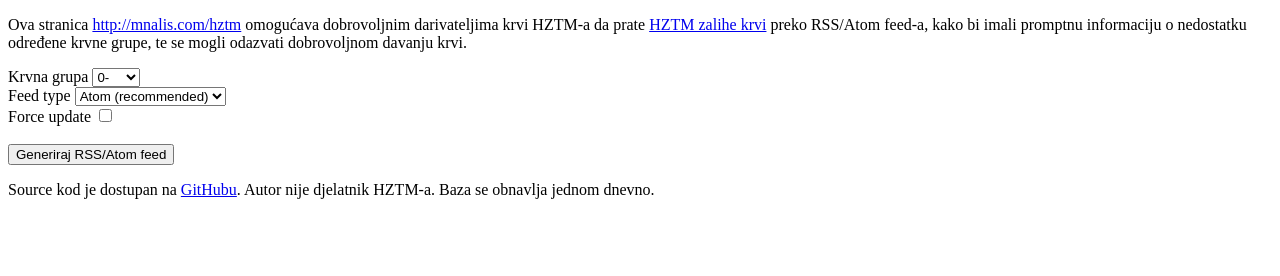
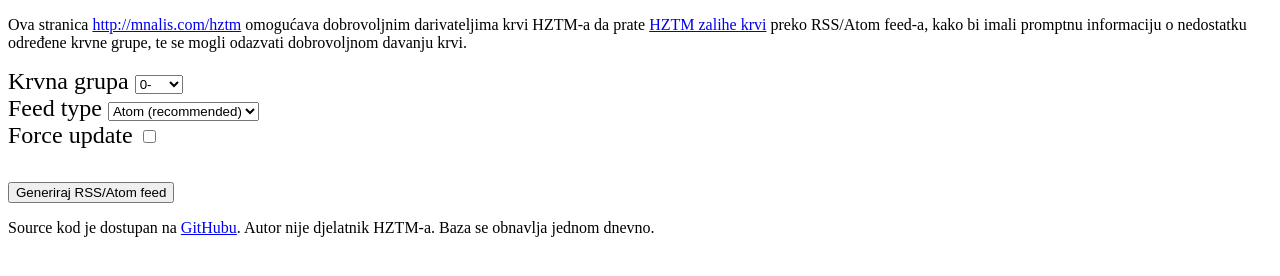
Before and after one commit to mnalis/hztm_darivatelji_rss, a plain HTML site: page index.html in a window 1280 px wide. Drawn offline with Linux system fonts and the light colour scheme.

Commit message:
prilagodba velicine za mobitel

```diff
--- a/index.html
+++ b/index.html
@@ -3,6 +3,7 @@
 <head>
 	<meta charset="utf-8">
 	<title>RSS/Atom feed potražnje krvnih grupa u HZTM-u</title>
+	<meta name="viewport" content="width=device-width, initial-scale=1">
 	<link href="hztm_rss.cgi?grupa=0minus"  type="application/atom+xml" rel="alternate" title="HZTM 0- Feed">
 	<link href="hztm_rss.cgi?grupa=0plus"   type="application/atom+xml" rel="alternate" title="HZTM 0+ Feed">
 	<link href="hztm_rss.cgi?grupa=Aminus"  type="application/atom+xml" rel="alternate" title="HZTM A- Feed">
@@ -11,6 +12,9 @@
 	<link href="hztm_rss.cgi?grupa=Bplus"   type="application/atom+xml" rel="alternate" title="HZTM B+ Feed">
 	<link href="hztm_rss.cgi?grupa=ABminus" type="application/atom+xml" rel="alternate" title="HZTM AB- Feed">
 	<link href="hztm_rss.cgi?grupa=ABplus"  type="application/atom+xml" rel="alternate" title="HZTM AB+ Feed">
+	<style>
+		form { font-size: x-large; }
+	</style>
 </head>
 
 <body>
```
